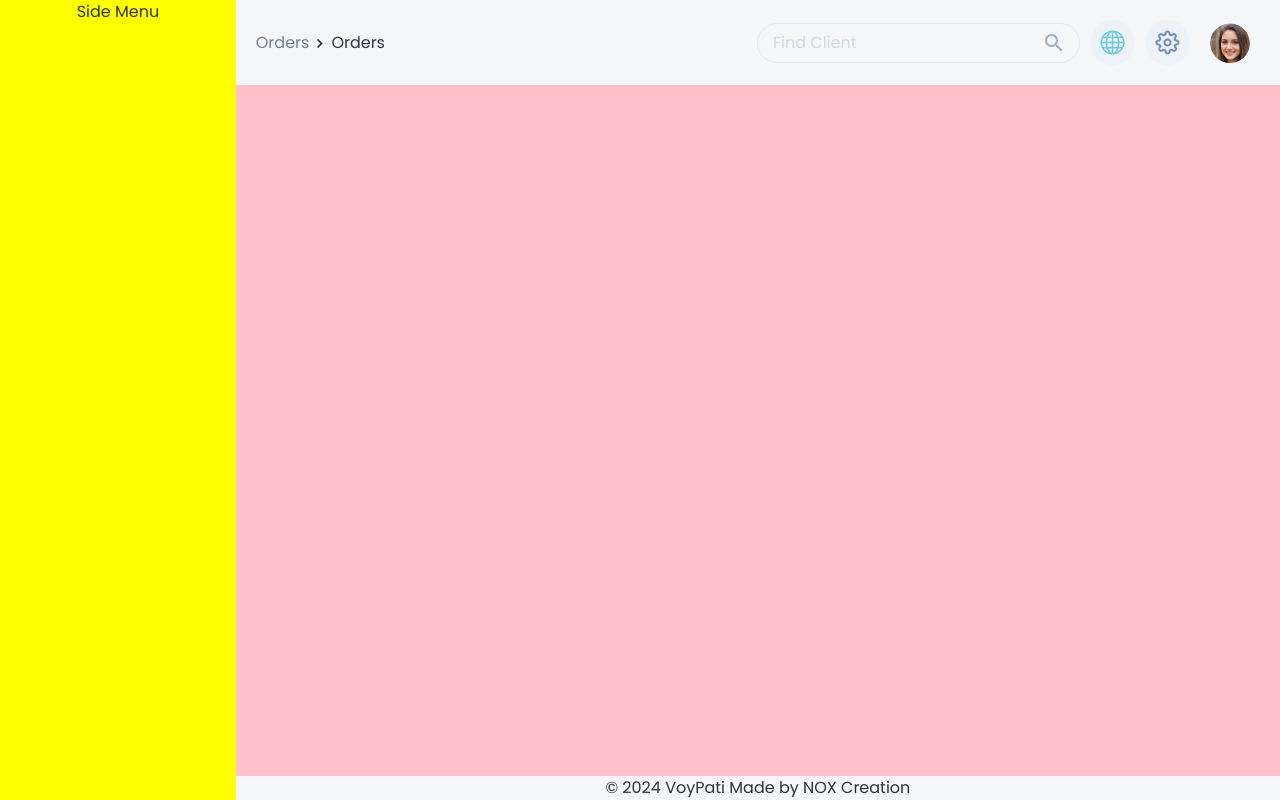
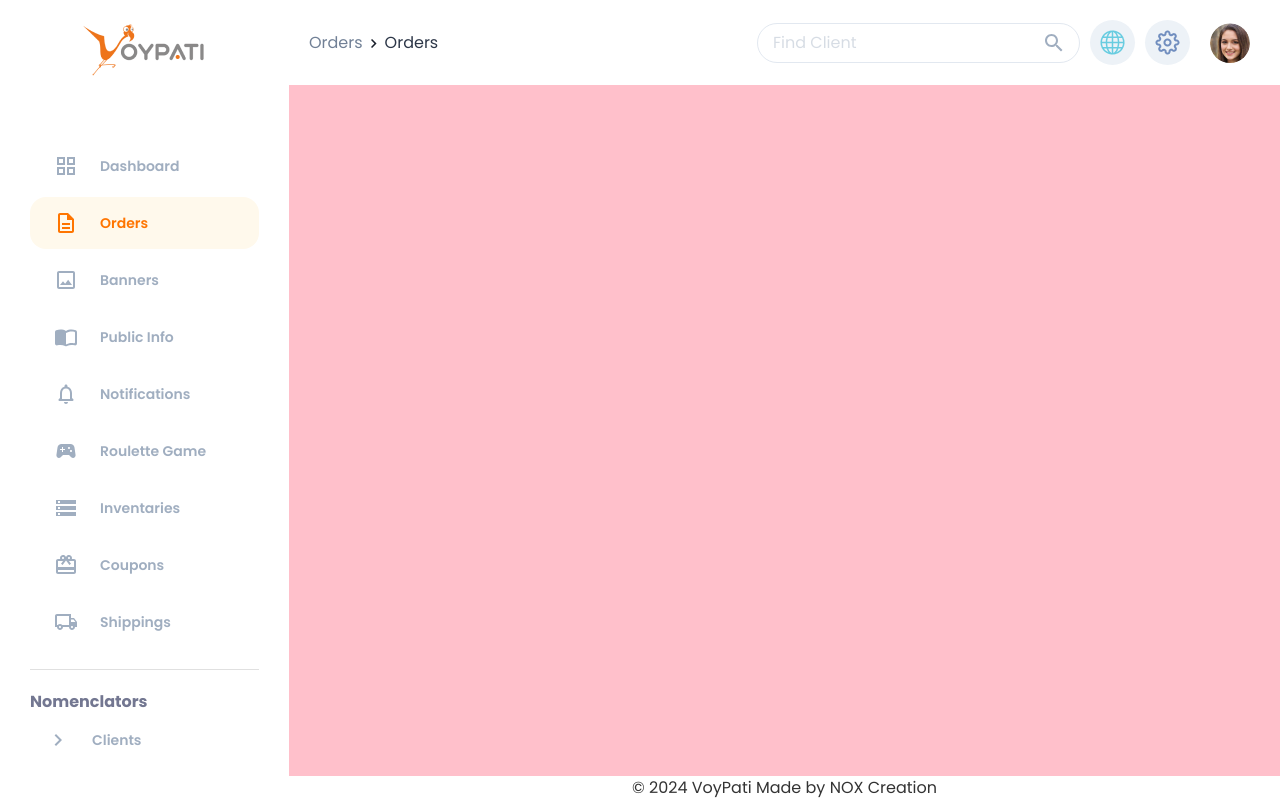
Before and after one commit to maplop/nox-exam, a React (Vite) app: page / in a window 1280 px wide. Built offline with nearby package versions, Linux system fonts and the light colour scheme.

Commit message:
feat: crear SideMenu

```diff
--- a/src/App.css
+++ b/src/App.css
@@ -1,4 +1,5 @@
 #root {
+  background: '#FFFFFF';
   width: 100vw;
   height: 100vh;
   margin: 0;
--- /dev/null
+++ b/src/components/common/Logo.tsx
@@ -0,0 +1,11 @@
+import { Box } from "@mui/material"
+import logo from "../../assets/logo.png"
+
+const Logo = () => {
+  return (
+    <Box>
+      <img src={logo} alt="logo-img" />
+    </Box>
+  )
+}
+export default Logo
--- /dev/null
+++ b/src/components/common/Menu/AccordionMenu/AccordionMenu.tsx
@@ -0,0 +1,39 @@
+import { Box, Typography } from "@mui/material"
+import AccordionMenuItem from "./AccordionMenuItem";
+
+const AccordionMenu = () => {
+  const items = ["Items 1", "Items 2", "Items 3"];
+
+  const menuItems = [
+    {
+      title: "Clients",
+      items: items,
+    },
+    {
+      title: "Users",
+      items: items,
+    },
+    {
+      title: "Categories",
+      items: items,
+    },
+  ];
+
+  return (
+    <Box>
+      <Typography sx={{
+        fontSize: '16px',
+        fontWeight: 700,
+        lineHeight: '24px',
+        color: '#737791',
+        textAlign: 'left'
+      }}>
+        Nomenclators
+      </Typography>
+      {menuItems.map((menuItem, index) => (
+        <AccordionMenuItem key={index} item={menuItem} />
+      ))}
+    </Box>
+  )
+}
+export default AccordionMenu
--- /dev/null
+++ b/src/components/common/Menu/AccordionMenu/AccordionMenuItem.tsx
@@ -0,0 +1,85 @@
+import {
+  Accordion,
+  AccordionSummary,
+  AccordionDetails,
+  Typography,
+  Box,
+  MenuItem,
+} from '@mui/material';
+import ExpandMoreIcon from '@mui/icons-material/ExpandMore';
+
+interface AccordionMenuProps {
+  title: string;
+  items: string[];
+}
+
+interface AccordionMenuItemProps {
+  item: AccordionMenuProps;
+}
+
+
+const AccordionMenuItem = ({ item }: AccordionMenuItemProps) => {
+  return (
+    <Accordion disableGutters
+      sx={{
+        boxShadow: "none",
+        borderRadius: '16px',
+        cursor: 'pointer',
+        '&:before': {
+          display: 'none',
+        }
+      }}>
+      <AccordionSummary
+        expandIcon={<ExpandMoreIcon />}
+        sx={{
+          flexDirection: 'row-reverse',
+          '& .MuiAccordionSummary-expandIconWrapper': {
+            marginRight: '22px',
+            transform: 'rotate(270deg)',
+            color: '#A0AEC0',
+          },
+        }}
+      >
+        <Typography sx={{
+          fontSize: '14px',
+          fontWeight: 600,
+          lineHeight: '28px',
+          textAlign: 'left',
+          color: '#A0AEC0',
+        }}>
+          {item.title}
+        </Typography>
+      </AccordionSummary>
+      <AccordionDetails sx={{
+        fontSize: '14px',
+        fontWeight: 600,
+        lineHeight: '28px',
+        textAlign: 'left',
+        color: '#A0AEC0',
+      }}>
+        <Box sx={{ display: 'flex', flexDirection: 'column', width: '100%' }}>
+          {item.items.map((item, index) => (
+            <MenuItem key={index} sx={{
+              borderRadius: '16px',
+              ':hover': {
+                backgroundColor: '#FFF9EC'
+              }
+            }}>
+              <Typography sx={{
+                fontSize: '14px',
+                fontWeight: 600,
+                lineHeight: '28px',
+                textAlign: 'left',
+                color: '#A0AEC0',
+              }}>
+                {item}
+              </Typography>
+            </MenuItem>
+          ))}
+        </Box>
+      </AccordionDetails>
+    </Accordion>
+  );
+};
+
+export default AccordionMenuItem;
--- /dev/null
+++ b/src/components/common/Menu/Menu.tsx
@@ -0,0 +1,15 @@
+import { Box, Divider } from "@mui/material"
+import AccordionMenu from "./AccordionMenu/AccordionMenu"
+import SimpleMenu from "./SimpleMenu/SimpleMenu"
+
+
+const Menu = () => {
+  return (
+    <Box sx={{ display: 'flex', flexDirection: 'column', gap: '20px', overflowY: 'auto', height: 'calc(100vh - 160px)' }}>
+      <SimpleMenu />
+      <Divider sx={{ color: '#EDF2F7', height: '2px' }} />
+      <AccordionMenu />
+    </Box>
+  )
+}
+export default Menu
--- /dev/null
+++ b/src/components/common/Menu/SimpleMenu/SimpleMenu.tsx
@@ -0,0 +1,28 @@
+import { Box } from "@mui/material";
+import SimpleMenuItem from "./SimpleMenuItem";
+import menuData from "../../../../data/menu"; // Asegúrate de que esta ruta sea correcta
+import { useState } from "react";
+
+const SimpleMenu = () => {
+  const [selectedIndex, setSelectedIndex] = useState<number | null>(1);
+
+  const handleMenuItemClick = (index: number) => {
+    setSelectedIndex(index);
+  };
+
+  return (
+    <Box sx={{ display: 'flex', flexDirection: 'column', gap: '5px' }}>
+      {menuData.map((item, index) => (
+        <SimpleMenuItem
+          key={index}
+          icon={item.icon}
+          name={item.name}
+          isSelected={selectedIndex === index}
+          onClick={() => handleMenuItemClick(index)}
+        />
+      ))}
+    </Box>
+  );
+};
+
+export default SimpleMenu;
--- /dev/null
+++ b/src/components/common/Menu/SimpleMenu/SimpleMenuItem.tsx
@@ -0,0 +1,47 @@
+import { Box, Typography } from "@mui/material";
+import { ReactNode } from "react";
+
+interface SimpleMenuItemProps {
+  icon: ReactNode;
+  name: string;
+  isSelected: boolean;
+  onClick: () => void;
+}
+
+const SimpleMenuItem: React.FC<SimpleMenuItemProps> = ({ icon, name, isSelected, onClick }) => {
+  return (
+    <Box
+      sx={{
+        display: 'flex',
+        justifyContent: 'flex-start',
+        alignItems: 'center',
+        gap: '22px',
+        padding: '12px 24px',
+        borderRadius: '16px',
+        cursor: 'pointer',
+        backgroundColor: isSelected ? '#FFF9EC' : 'transparent',
+        '&:hover': {
+          backgroundColor: !isSelected ? '#FFF9EC' : undefined,
+        }
+      }}
+      onClick={onClick}
+    >
+      <Box sx={{ display: 'flex', alignItems: 'center', color: isSelected ? '#FF7500' : '#A0AEC0' }}>
+        {icon}
+      </Box>
+
+      <Typography
+        sx={{
+          fontSize: '14px',
+          fontWeight: 600,
+          lineHeight: '28px',
+          color: isSelected ? '#FF7500' : '#A0AEC0',
+        }}
+      >
+        {name}
+      </Typography>
+    </Box>
+  );
+};
+
+export default SimpleMenuItem;
--- /dev/null
+++ b/src/data/menu.tsx
@@ -0,0 +1,55 @@
+import GridViewIcon from '@mui/icons-material/GridView';
+import DescriptionOutlinedIcon from '@mui/icons-material/DescriptionOutlined';
+import InsertPhotoOutlinedIcon from '@mui/icons-material/InsertPhotoOutlined';
+import ImportContactsRoundedIcon from '@mui/icons-material/ImportContactsRounded';
+import NotificationsNoneRoundedIcon from '@mui/icons-material/NotificationsNoneRounded';
+import SportsEsportsRoundedIcon from '@mui/icons-material/SportsEsportsRounded';
+import StorageIcon from '@mui/icons-material/Storage';
+import CardGiftcardIcon from '@mui/icons-material/CardGiftcard';
+import LocalShippingOutlinedIcon from '@mui/icons-material/LocalShippingOutlined';
+
+type MenuItem = {
+  name: string;
+  icon: JSX.Element;
+};
+
+const menuData: MenuItem[] = [
+  {
+    name: 'Dashboard',
+    icon: <GridViewIcon />,
+  },
+  {
+    name: 'Orders',
+    icon: <DescriptionOutlinedIcon />,
+  },
+  {
+    name: 'Banners',
+    icon: <InsertPhotoOutlinedIcon />,
+  },
+  {
+    name: 'Public Info',
+    icon: <ImportContactsRoundedIcon />,
+  },
+  {
+    name: 'Notifications',
+    icon: <NotificationsNoneRoundedIcon />,
+  },
+  {
+    name: 'Roulette Game',
+    icon: <SportsEsportsRoundedIcon />,
+  },
+  {
+    name: 'Inventaries',
+    icon: <StorageIcon />,
+  },
+  {
+    name: 'Coupons',
+    icon: <CardGiftcardIcon />,
+  },
+  {
+    name: 'Shippings',
+    icon: <LocalShippingOutlinedIcon />,
+  },
+];
+
+export default menuData;
--- a/src/index.css
+++ b/src/index.css
@@ -2,7 +2,7 @@
   line-height: 1.5;
   font-weight: 400;
 
-  background-color: #FFF;
+  background-color: #FFFFFF;
 
   font-synthesis: none;
   text-rendering: optimizeLegibility;
@@ -16,4 +16,5 @@
   place-items: center;
   min-width: 320px;
   min-height: 100vh;
+  box-sizing: border-box;
 }
--- a/src/layaout/Layout.tsx
+++ b/src/layaout/Layout.tsx
@@ -7,7 +7,7 @@
 const Layout = () => {
   return (
     <Stack direction="row" sx={{ width: "100%", height: "100%" }}>
-      <Box sx={{ background: "yellow", width: 289, height: "100%" }}>
+      <Box sx={{ height: "100%" }}>
         <SideMenu />
       </Box>
       <Stack sx={{ display: 'flex', justifyContent: 'space-between', width: '100%', height: "100%" }}>
--- a/src/layaout/SideMenu/SideMenu.tsx
+++ b/src/layaout/SideMenu/SideMenu.tsx
@@ -1,6 +1,13 @@
+import { Box } from "@mui/material"
+import Logo from "../../components/common/Logo"
+import Menu from "../../components/common/Menu/Menu"
+
 const SideMenu = () => {
   return (
-    <>Side Menu</>
+    <Box sx={{ display: 'flex', flexDirection: 'column', gap: '49px', width: 289, height: '100%', padding: '20px 30px' }}>
+      <Logo />
+      <Menu />
+    </Box>
   )
 }
 export default SideMenu
--- a/src/theme/customTheme.tsx
+++ b/src/theme/customTheme.tsx
@@ -2,10 +2,10 @@
 
 export const theme = createTheme({
   typography: {
-    fontFamily: "'Poppins', Arial, sans-serif", // Fuente Poppins como principal
+    fontFamily: "'Poppins', Arial, sans-serif",
     h1: {
-      fontFamily: "'Poppins', Arial, sans-serif", // Puedes personalizar cada nivel de encabezado
-      fontWeight: 700, // Ejemplo: hacer el h1 más pesado
+      fontFamily: "'Poppins', Arial, sans-serif",
+      fontWeight: 700,
     },
     h2: {
       fontFamily: "'Poppins', Arial, sans-serif",
@@ -13,23 +13,21 @@
     },
     body1: {
       fontFamily: "'Poppins', Arial, sans-serif",
-      fontWeight: 400, // Peso normal para body1
+      fontWeight: 400,
     },
-    // Añade otras variaciones según sea necesario (h3, h4, etc.)
   },
   palette: {
-    // Puedes personalizar los colores aquí también
     primary: {
-      main: '#1976d2', // Color primario (puedes cambiarlo si lo necesitas)
+      main: '#FF7500',
     },
     secondary: {
-      main: '#dc004e', // Color secundario
+      main: '#05004E',
     },
     background: {
-      default: '#f4f6f8', // Color de fondo predeterminado
+      default: '#ffffff',
     },
     text: {
-      primary: '#333', // Color del texto primario
+      primary: '#333',
     },
   },
 });
```
Also changed, not shown: src/assets/icons/menu/banners.png (added), src/assets/logo.png (added).
